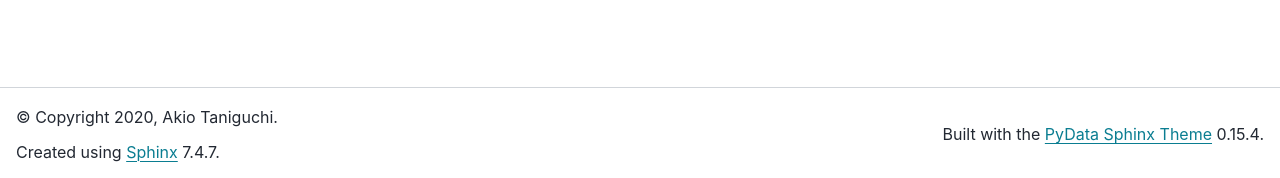
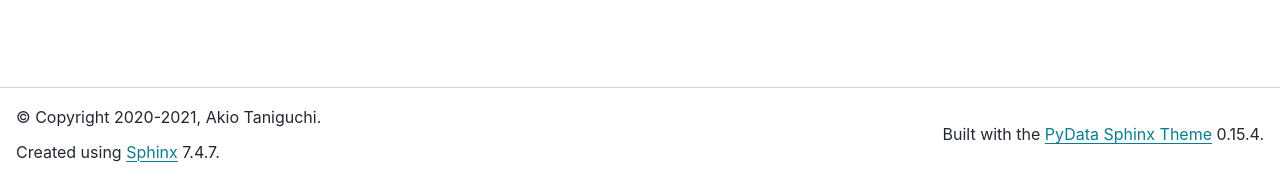
Before and after one commit to astropenguin/xarray-accessors, a Sphinx documentation site: the page built from docs/index.rst, in a window 1280 px wide. Shown: the part 719-897 px from the top of the page. Built offline with Sphinx 7.4.7 and the PyData theme 0.15.4, drawn with Linux system fonts in a browser that asks for light colours; pages that are not in the unit, such as notebooks, are missing from menus.

Commit message:
#3 Update year range of copyright

```diff
--- a/docs/conf.py
+++ b/docs/conf.py
@@ -1,6 +1,6 @@
 # Project information
 author = "Akio Taniguchi"
-copyright = "2020, Akio Taniguchi"
+copyright = "2020-2021, Akio Taniguchi"
 
 
 # General configuration
```
Also changed, not shown: 1 other file.
